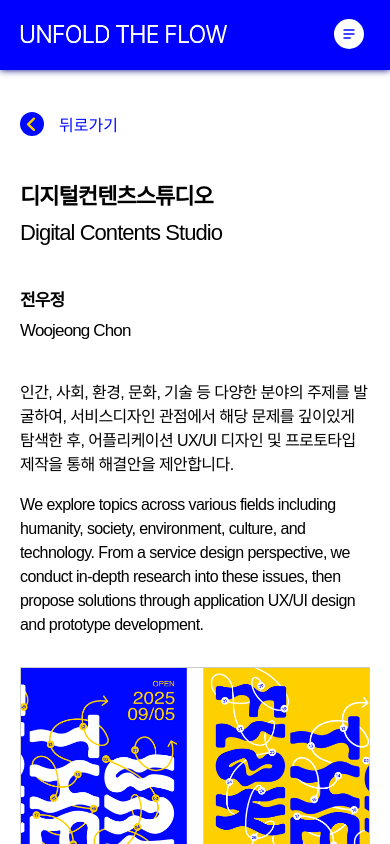
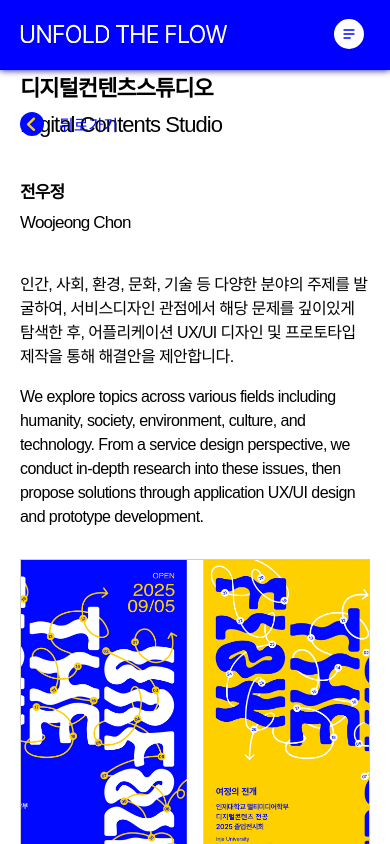
Before and after one commit to SEOJAE00/injemm2025, a React (Vite) app: page /project/digitalcontentsstudio in a window 390 px wide. Shown: the top 844 px of the page. Built offline with nearby package versions, Linux system fonts and the light colour scheme; a web font is replaced by a local one.

Commit message:
탭 영역 굵기,자간 수정

```diff
--- a/src/css/About.css
+++ b/src/css/About.css
@@ -312,11 +312,13 @@
     font-size: 30px;
   }
   .mobile-back-nav {
-    display: block;
+    display: flex;
     align-items: center;
     gap: 8px;
+    position: fixed;
+    top: 16px;
+    left: 16px;
     z-index: 1000;
-    margin: 58px 0;
   }
 
   .back-button {
@@ -329,8 +331,10 @@
     font-weight: 300;
     font-size: 20px;
     color: #0009ff;
+    height: 24px;
     flex-shrink: 0;
     top: 138px;
+    position: fixed;
     left: 40px;
     transition: top 0.3s ease;
   }
@@ -378,14 +382,6 @@
     padding: 0 20px;
     margin: 0px;
   }
-  .mobile-back-nav {
-    display: block;
-    align-items: center;
-    gap: 8px;
-    z-index: 1000;
-    margin: 42px 0;
-  }
-
   .back-button svg {
     width: 24px;
     height: 24px;
```
